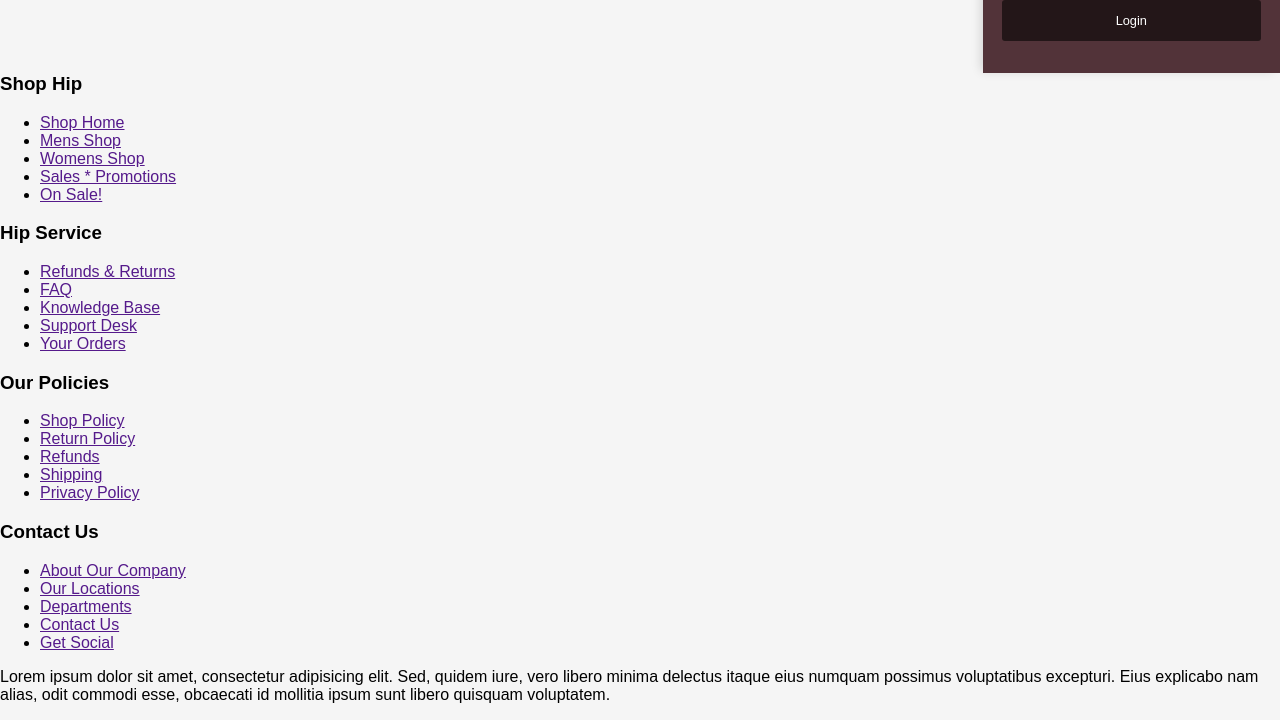
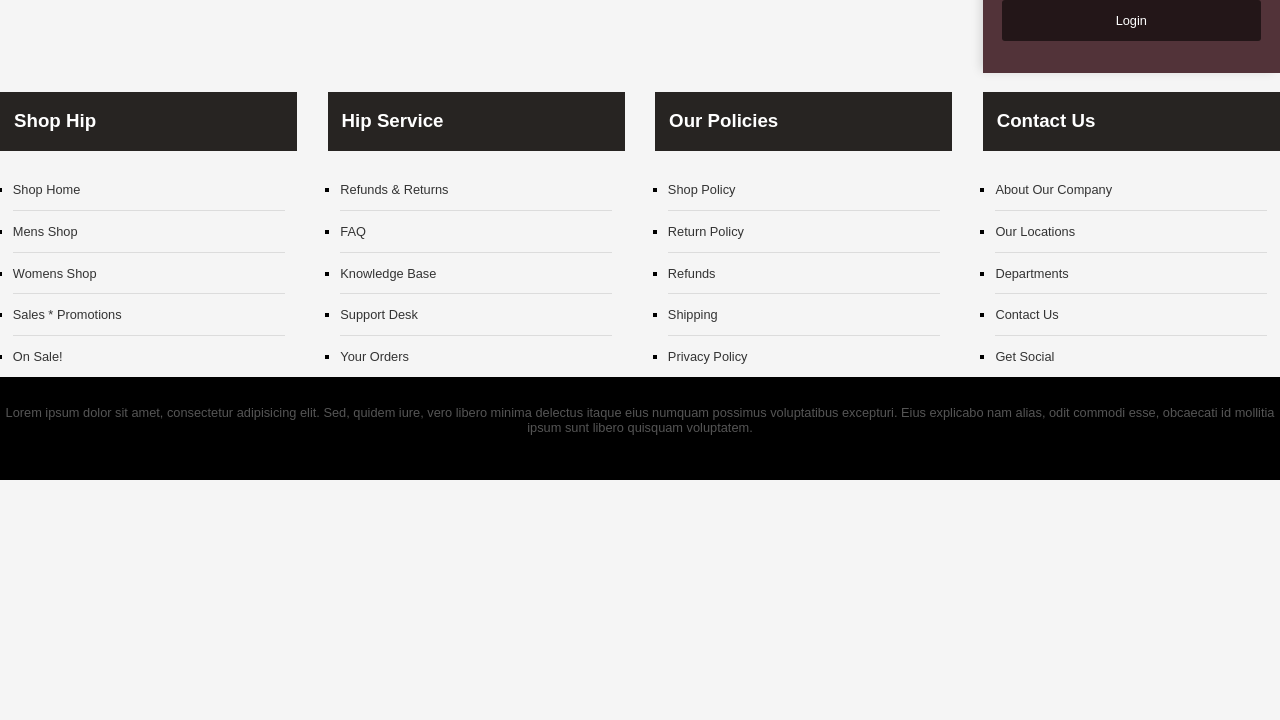
Before and after one commit to bogdanlungu/sass-sample, a plain HTML site: page index.html in a window 1280 px wide. Shown: the part 1103-1823 px from the top of the page. After the commit the page ends 1583 px from the top, so only its background shows below. Drawn offline with nearby package versions, Linux system fonts and the light colour scheme; a script that the page names is missing.

Commit message:
Added styles for the widget and footer

```diff
--- /dev/null
+++ b/scss/components/_bottom-widgets.scss
@@ -0,0 +1,41 @@
+.bottom-widgets{
+  width: 100%;
+  @include clearfix;
+  margin-top: 1.5em;
+
+  @media(max-width: $small){
+    padding: 0 10px;
+  }
+
+  .widget{
+    @include span-columns(3);
+
+    @media(max-width: $small){
+      @include span-columns(12);
+    }
+    h3{
+      background: $hip-brown;
+      padding: 1.0em .75em;
+      color: white;
+    }
+
+    ul{
+      font-size: 80%;
+      list-style: square;
+      margin: 0;
+      padding: 0 1em;
+      li{
+        &:last-child a{
+         border-bottom: none;
+        }
+        a{
+           color: $dark-grey;
+           display: block;
+           text-decoration: none;
+           padding: 1em 0;
+           border-bottom: 1px solid rgba(black, .10);
+        }
+      }
+    }
+  }
+}
--- /dev/null
+++ b/scss/components/_footer.scss
@@ -0,0 +1,10 @@
+.foot{
+  background: #000;
+  color: $med-grey;
+  padding: 1em 0 2em;
+
+  p{
+    font-size: 80%;
+    text-align: center;
+  }
+}
--- a/scss/main.scss
+++ b/scss/main.scss
@@ -18,3 +18,9 @@
 
 // Sidebar
 @import '../scss/components/_sidebar.scss';
+
+// Bottom widgets
+@import '../scss/components/_bottom-widgets.scss';
+
+// Footer
+@import '../scss/components/_footer.scss';
```
Also changed, not shown: css/main.css.
